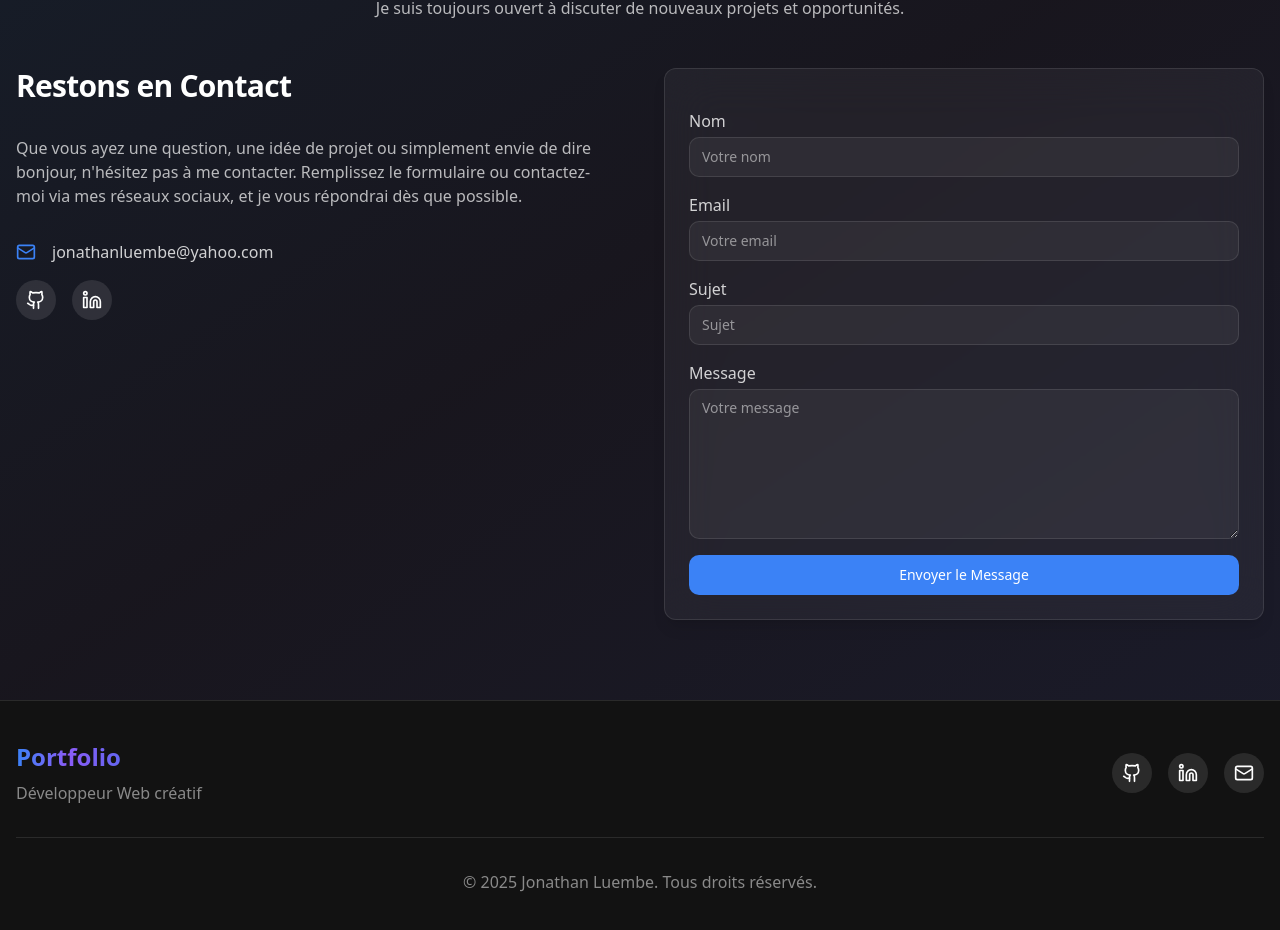
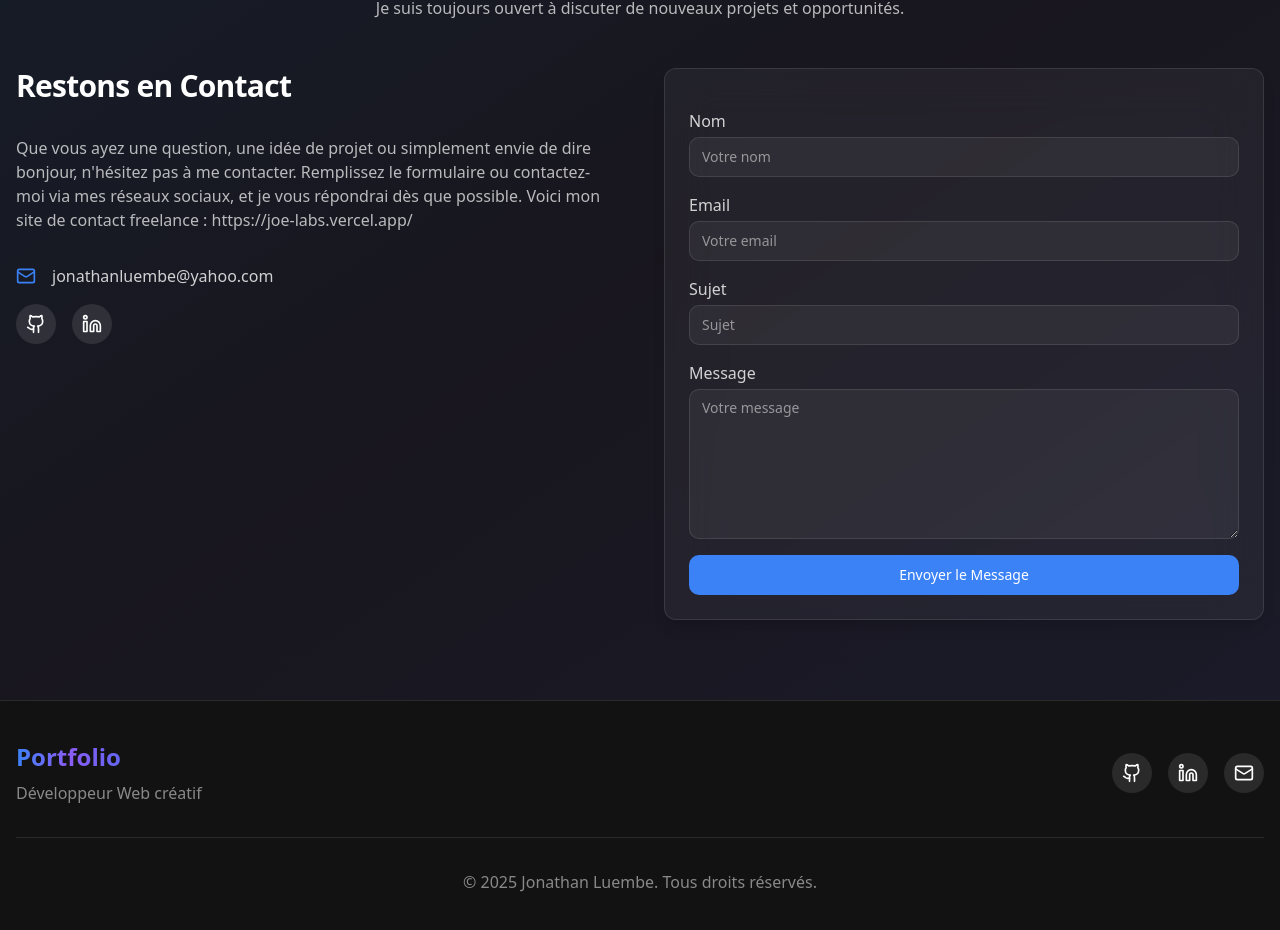
Before and after one commit to JoeLeDev/Portfolio_dev_2025, a React (Vite) app: page / in a window 1280 px wide. Shown: the part 5692-6622 px from the top of the page. Built offline with nearby package versions, Linux system fonts and the light colour scheme; no server answers.

Commit message:
link add

```diff
--- a/src/components/Contact.tsx
+++ b/src/components/Contact.tsx
@@ -57,6 +57,7 @@ const Contact = () => {
             <h3 className="text-white">Restons en Contact</h3>
             <p className="text-white/70">
               Que vous ayez une question, une idée de projet ou simplement envie de dire bonjour, n'hésitez pas à me contacter. Remplissez le formulaire ou contactez-moi via mes réseaux sociaux, et je vous répondrai dès que possible.
+              Voici mon site de contact freelance : https://joe-labs.vercel.app/
             </p>
 
             <div className="space-y-4">
```
